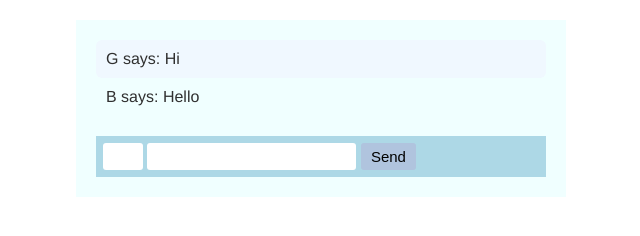
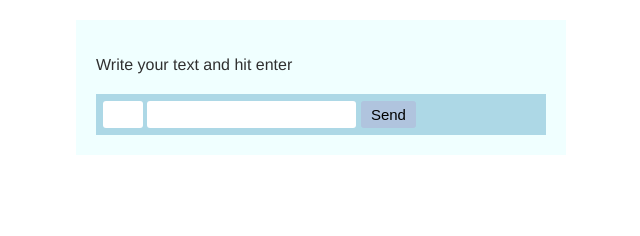
Before and after one commit to GalkaS/my_chat_app, a website: page client/index.html in a window 1280 px wide. Shown: the whole page, without its empty margins (319-959 px from the left). Drawn offline with nearby package versions, Linux system fonts and the light colour scheme; no server answers.

Commit message:
add chat instruction

```diff
--- a/client/index.html
+++ b/client/index.html
@@ -1,9 +1,8 @@
 <link rel="stylesheet" href="style.css">
 
 <main>
+  <p>Write your text and hit enter</p>
   <ol id="history">
-  	<li>G says: Hi</li>
-  	<li>B says: Hello</li>
   </ol>
   <form>
     <input id="initials">
```
